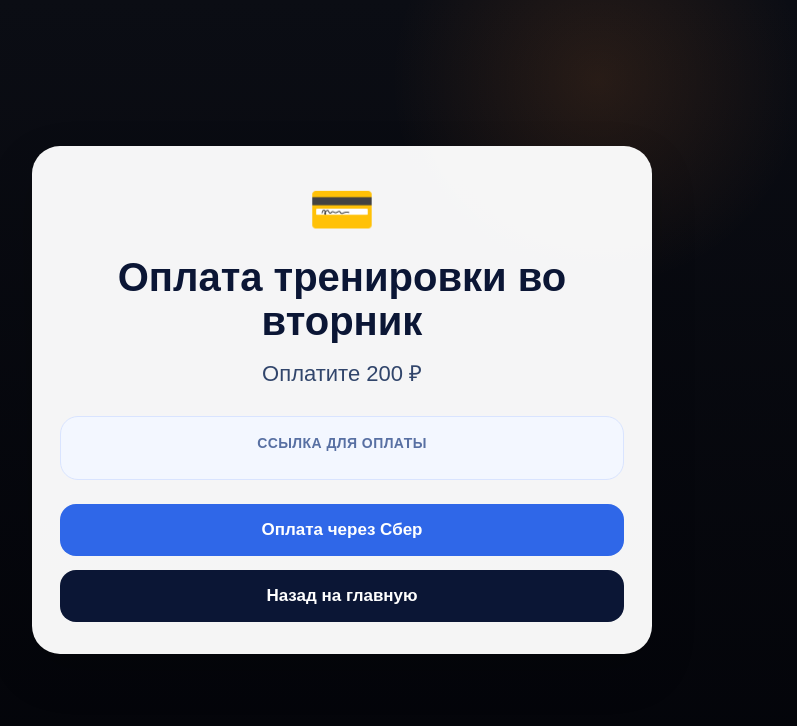
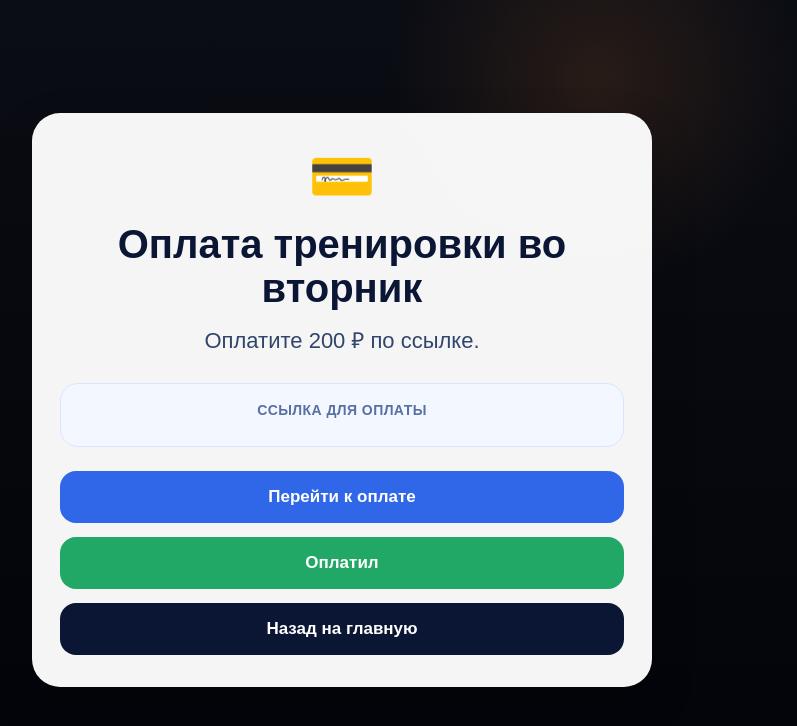
Before and after one commit to kiza821-code/basket-notifier, a Flask app: page /payment/tuesday in a window 1280 px wide. Shown: the top 726 px of the page, without its empty margins (298-1095 px from the left). Run offline with Flask 3, Linux system fonts and the light colour scheme; the visitor is signed in with stand-in values (Sample User, id 1).

Commit message:
add btn payd payment_page

```diff
--- a/app.py
+++ b/app.py
@@ -843,14 +843,57 @@ def admin_panel():
         trainings=trainings
     )
 
+@app.route("/payment/confirm/<weekday_key>", methods=["POST"])
+@login_required
+def confirm_payment(weekday_key):
+    user = get_current_user()
+
+    weekday_map = {
+        "tuesday": 1,
+        "thursday": 3,
+        "friday": 4,
+    }
+
+    if weekday_key not in weekday_map:
+        return render_message_page("Ошибка", "Некорректный тип оплаты.")
+
+    unpaid_training = get_user_active_unpaid_training_for_weekday(
+        user["id"],
+        weekday_map[weekday_key]
+    )
+
+    if not unpaid_training:
+        return render_message_page(
+            "Оплата не найдена",
+            "Для этого дня нет подходящей неоплаченной тренировки."
+        )
+
+    db = get_db()
+    cursor = db.cursor()
+
+    cursor.execute("""
+        UPDATE registrations
+        SET is_paid = 1
+        WHERE id = ?
+    """, (unpaid_training["id"],))
+
+    db.commit()
+    db.close()
+
+    return render_message_page(
+        "Спасибо",
+        "Оплата отмечена. Тренировка больше не будет показываться в списке."
+    )
+
 @app.route("/payment/tuesday")
 @login_required
 def payment_tuesday():
     return render_template(
         "payment_page.html",
         payment_title="Оплата тренировки во вторник",
-        payment_text="Оплатите 200 ₽",
-        payment_link=PAYMENT_LINK_TUESDAY
+        payment_text="Оплатите 200 ₽ по ссылке.",
+        payment_link=PAYMENT_LINK_TUESDAY,
+        payment_day_key="tuesday"
     )
 
 
@@ -861,7 +904,8 @@ def payment_thursday():
         "payment_page.html",
         payment_title="Оплата тренировки в четверг",
         payment_text="Оплатите 200 ₽ по ссылке.",
-        payment_link=PAYMENT_LINK_THURSDAY
+        payment_link=PAYMENT_LINK_THURSDAY,
+        payment_day_key="thursday"
     )
 
 @app.route("/payment/friday")
--- a/templates/payment_page.html
+++ b/templates/payment_page.html
@@ -106,6 +106,16 @@
             color: white;
         }
 
+        .payment-btn-success {
+            background: #21a866;
+            color: white;
+            width: 100%;
+        }
+
+        .payment-actions form {
+            width: 100%;
+        }
+
         @media (max-width: 640px) {
             .payment-card {
                 padding: 24px 18px;
@@ -138,8 +148,14 @@
 
             <div class="payment-actions">
                 <a href="{{ payment_link }}" class="payment-btn payment-btn-primary" target="_blank" rel="noopener noreferrer">
-                    Оплата через Сбер
+                    Перейти к оплате
                 </a>
+
+                <form method="POST" action="{{ url_for('confirm_payment', weekday_key=payment_day_key) }}">
+                    <button type="submit" class="payment-btn payment-btn-success">
+                        Оплатил
+                    </button>
+                </form>
 
                 <a href="{{ url_for('index') }}" class="payment-btn payment-btn-secondary">
                     Назад на главную
```
